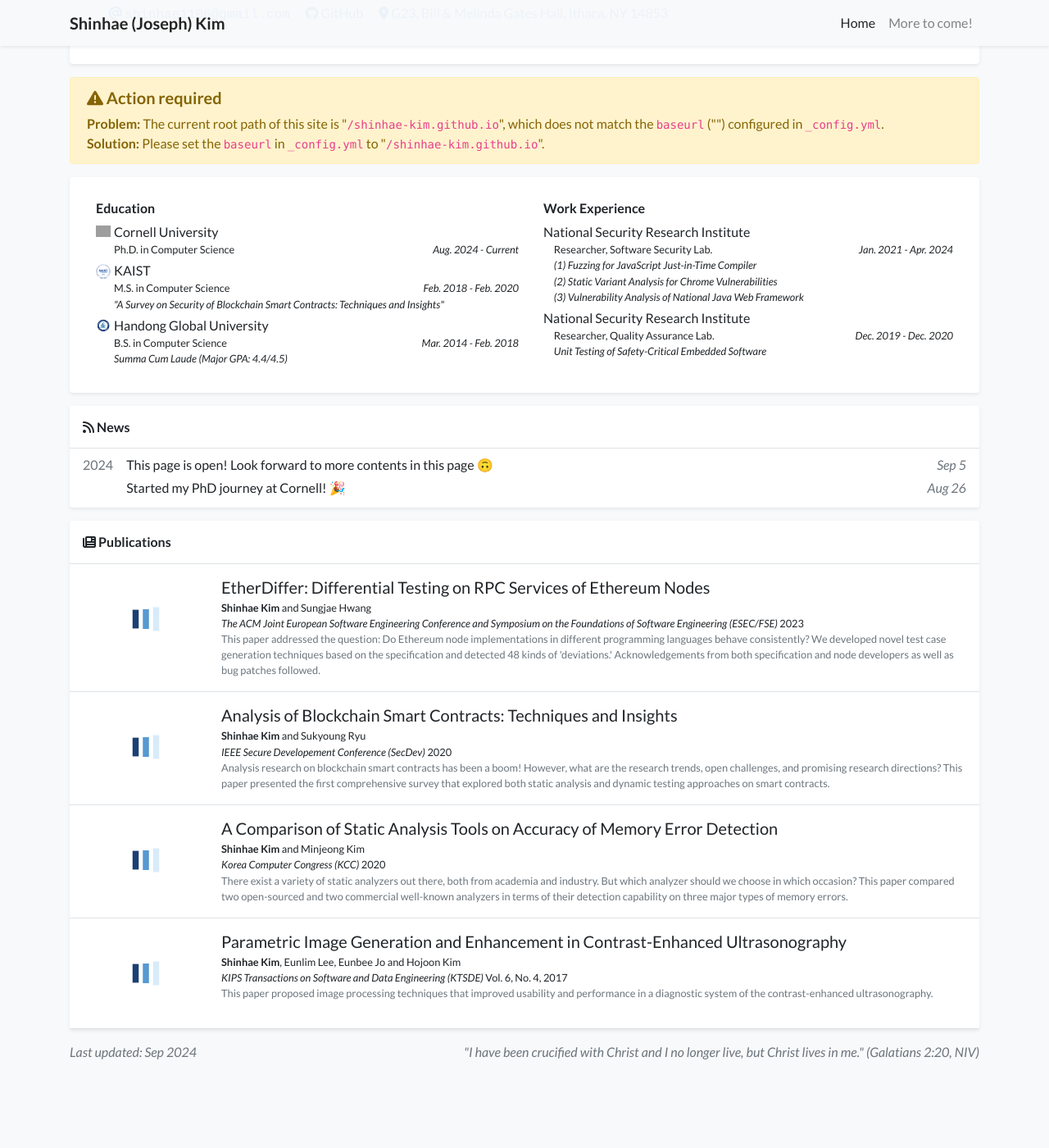
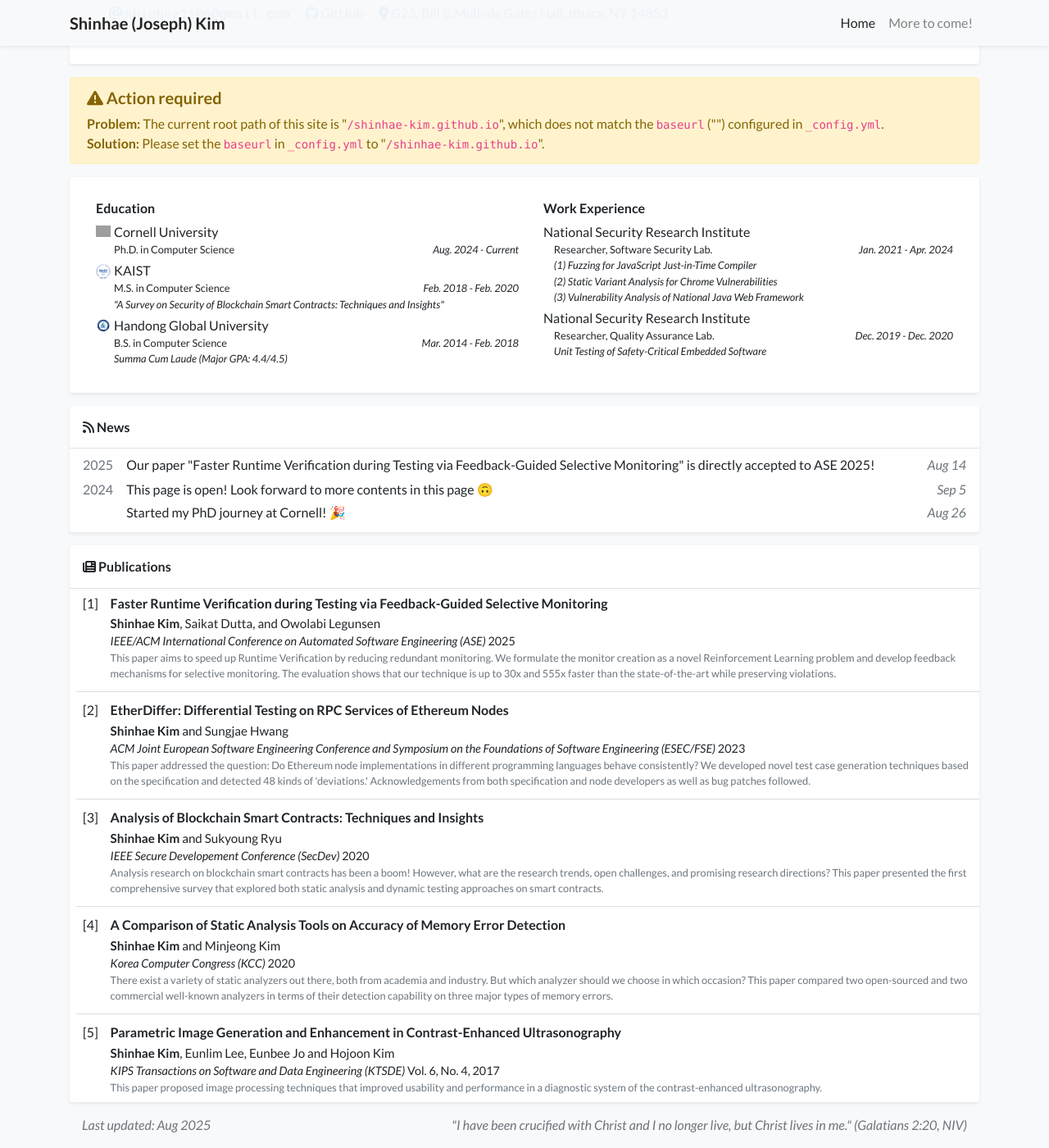
Before and after one commit to shinhae-kim/shinhae-kim.github.io, a Jekyll site: the page index.html, which Jekyll copies as it is, in a window 1280 px wide and 1400 px high, scrolled down 485 px. Shown: the whole window at 82% size. Built offline with Jekyll 4.4.1, drawn with Linux system fonts in a browser that asks for light colours; a style sheet for code colours, icons or effects is not loaded; before the commit the page ends 1796 px from its top, so only the background shows below that; grey boxes are pictures that could not be loaded.

Commit message:
added ase25 paper

```diff
--- a/index.html
+++ b/index.html
@@ -108,9 +108,6 @@ Excited to start a PhD journey! Hope more things to come in this page!
     </div>
 </div>
 
-
-
-
 <div id="url-debug-message" class="row mt-3 d-none">
     <div class="col">
         <div class="alert alert-warning my-0" role="alert">
@@ -135,8 +132,6 @@ document.querySelectorAll(".root-path-text").forEach(function(element){
     element.textContent = striped_pathname;
 });
 </script>
-
-
 
 <div class="row mt-3">
     <div class="col">
@@ -251,38 +246,36 @@ document.querySelectorAll(".root-path-text").forEach(function(element){
     </div>
 </div>
 
-
-
-
-
-
 <div class="my-3 bg-white shadow-sm rounded-sm">
 <h6 class="p-3 mb-0 border-bottom border-gray"><i class="fas fa-rss"></i> News</h6>
 <div class="px-3 pb-1">
 
-        <div class="media py-1 ">
+<div class="media py-1" style="margin-bottom: -10px; padding-bottom: 0;">
+  <div class="mr-3 text-muted my-1" style="margin-bottom: 0; padding-bottom: 0;">2025</div>
+  <div class="media-body">
+    <div class="my-1 d-flex" style="margin-bottom: 0; padding-bottom: 0;">
+      <div>Our paper "Faster Runtime Verification during Testing via Feedback-Guided Selective Monitoring" is directly accepted to ASE 2025!</div>
+      <div class="ml-auto mt-auto text-muted no-break"><i>Aug 14</i></div>
+    </div>
+  </div>
+</div> <!-- end of 2025 -->
 
-            <div class="mr-3 text-muted my-1">2024</div>
+<div class="media py-1" style="margin-top: 0; padding-top: 0;">
+  <div class="mr-3 text-muted my-1" style="margin-top: 0; padding-top: 0;">2024</div>
   <div class="media-body">
-
-                <div class="my-1 d-flex">
+    <div class="my-1 d-flex" style="margin-top: 0; padding-top: 0;">
       <div>This page is open! Look forward to more contents in this page &#128579;</div>
       <div class="ml-auto mt-auto text-muted no-break"><i>Sep 5</i></div>
     </div>
-
     <div class="my-1 d-flex">
       <div>Started my PhD journey at Cornell! &#127881;</div>
       <div class="ml-auto mt-auto text-muted no-break"><i>Aug 26</i></div>
     </div>
   </div>
-        </div>
+</div> <!-- end of 2024 -->
 
 </div>
 </div>
-
-
-
-
 
 
 
@@ -292,65 +285,100 @@ document.querySelectorAll(".root-path-text").forEach(function(element){
     </h6>
 
 
-<div class="d-md-block">
-    <div class="row no-gutters border-bottom border-gray"><div class="col-md-3 col-xl-2 mb-md-0 p-md-3">
-            <img data-src="/assets/images/covers/paper4.png" alt="fse23" class="lazy w-100 rounded-sm" src="/assets/images/empty_300x200.png">
-        </div>
-        <div class="col-md-9 col-xl-10 p-3 pl-md-0"><h5 class="mt-0 mb-1 font-weight-normal">EtherDiffer: Differential Testing on RPC Services of Ethereum Nodes</h5>
-            <p class="mt-0 mb-0 small"><span class="text-body">
-            <strong>Shinhae Kim</strong> and <span class="text-body"> Sungjae Hwang </span></p>
-            <p class="mt-0 mb-0 small"><i>The ACM Joint European Software Engineering Conference and Symposium on the Foundations of Software Engineering (ESEC/FSE)</i> 2023</p>
-            <p class="mt-0 mb-0 small text-muted">This paper addressed the question: Do Ethereum node implementations in different programming languages behave consistently? We developed novel test case generation techniques based on the specification and detected 48 kinds of 'deviations.' Acknowledgements from both specification and node developers as well as bug patches followed.</p>
+<div class="d-md-block ml-2">
+  <div class="col-12 p-2 pl-2">
+    <h6 class="mt-0 mb-1" style="font-size: 1rem; font-weight: 600;">
+      <span style="display: inline-block; width: 2.1rem; font-weight: normal;">[1]</span>Faster Runtime Verification during Testing via Feedback-Guided Selective Monitoring
+    </h6>
+    <div style="padding-left: 2.1rem;">
+      <p class="mt-0 mb-0 small" style="font-size: 0.95rem;">
+        <strong>Shinhae Kim</strong>, <span class="text-body">Saikat Dutta</span>, and <span class="text-body">Owolabi Legunsen</span>
+      </p>
+      <p class="mt-0 mb-0 small" style="font-size: 0.9rem;">
+        <i style="font-weight: 450;">IEEE/ACM International Conference on Automated Software Engineering (ASE)</i> 2025
+      </p>
+      <p class="mt-0 mb-0 small text-muted">
+        This paper aims to speed up Runtime Verification by reducing redundant monitoring. We formulate the monitor creation as a novel Reinforcement Learning problem and develop feedback mechanisms for selective monitoring. The evaluation shows that our technique is up to 30x and 555x faster than the state-of-the-art while preserving violations.
+      </p>
     </div>
   </div>
 </div>
 
-
-<div class="d-md-block">
-    <div class="row no-gutters border-bottom border-gray"><div class="col-md-3 col-xl-2 mb-md-0 p-md-3">
-            <img data-src="/assets/images/covers/paper3.png" alt="secdev20" class="lazy w-100 rounded-sm" src="/assets/images/empty_300x200.png">
-        </div>
-        <div class="col-md-9 col-xl-10 p-3 pl-md-0"><h5 class="mt-0 mb-1 font-weight-normal">Analysis of Blockchain Smart Contracts: Techniques and Insights</h5>
-            <p class="mt-0 mb-0 small"><span class="text-body">
-            <strong>Shinhae Kim</strong> and <span class="text-body"> Sukyoung Ryu </span></p>
-            <p class="mt-0 mb-0 small"><i>IEEE Secure Developement Conference (SecDev) </i> 2020 </p>
-            <p class="mt-0 mb-0 small text-muted">Analysis research on blockchain smart contracts has been a boom! However, what are the research trends, open challenges, and promising research directions? This paper presented the first comprehensive survey that explored both static analysis and dynamic testing approaches on smart contracts.</p>
+<div class="d-md-block ml-2" style="border-top: 1px solid #ddd; margin-top: 0.25rem; padding-top: 0.25rem;">
+  <div class="col-12 p-2 pl-2">
+    <h6 class="mt-0 mb-1" style="font-size: 1rem; font-weight: 600;">
+      <span style="display: inline-block; width: 2.1rem; font-weight: normal;">[2]</span>EtherDiffer: Differential Testing on RPC Services of Ethereum Nodes
+    </h6>
+    <div style="padding-left: 2.1rem;">
+      <p class="mt-0 mb-0 small" style="font-size: 0.95rem;">
+        <strong>Shinhae Kim</strong> and <span class="text-body">Sungjae Hwang</span>
+      </p>
+      <p class="mt-0 mb-0 small" style="font-size: 0.9rem;">
+        <i style="font-weight: 450;">ACM Joint European Software Engineering Conference and Symposium on the Foundations of Software Engineering (ESEC/FSE)</i> 2023
+      </p>
+      <p class="mt-0 mb-0 small text-muted">
+        This paper addressed the question: Do Ethereum node implementations in different programming languages behave consistently? We developed novel test case generation techniques based on the specification and detected 48 kinds of 'deviations.' Acknowledgements from both specification and node developers as well as bug patches followed.
+      </p>
     </div>
   </div>
 </div>
 
-
-<div class="d-md-block">
-    <div class="row no-gutters border-bottom border-gray"><div class="col-md-3 col-xl-2 mb-md-0 p-md-3">
-            <img data-src="/assets/images/covers/paper2.png" alt="kcc20" class="lazy w-100 rounded-sm" src="/assets/images/empty_300x200.png">
-        </div>
-        <div class="col-md-9 col-xl-10 p-3 pl-md-0"><h5 class="mt-0 mb-1 font-weight-normal">A Comparison of Static Analysis Tools on Accuracy of Memory Error Detection</h5>
-            <p class="mt-0 mb-0 small"><span class="text-body">
-            <strong>Shinhae Kim</strong> and <span class="text-body"> Minjeong Kim </span></p>
-            <p class="mt-0 mb-0 small"><i>Korea Computer Congress (KCC) </i> 2020 </p>
-            <p class="mt-0 mb-0 small text-muted">There exist a variety of static analyzers out there, both from academia and industry. But which analyzer should we choose in which occasion? This paper compared two open-sourced and two commercial well-known analyzers in terms of their detection capability on three major types of memory errors.</p>
+<div class="d-md-block ml-2" style="border-top: 1px solid #ddd; margin-top: 0.25rem; padding-top: 0.25rem;">
+  <div class="col-12 p-2 pl-2">
+    <h6 class="mt-0 mb-1" style="font-size: 1rem; font-weight: 600;">
+      <span style="display: inline-block; width: 2.1rem; font-weight: normal;">[3]</span>Analysis of Blockchain Smart Contracts: Techniques and Insights
+    </h6>
+    <div style="padding-left: 2.1rem;">
+      <p class="mt-0 mb-0 small" style="font-size: 0.95rem;">
+        <strong>Shinhae Kim</strong> and <span class="text-body">Sukyoung Ryu</span>
+      </p>
+      <p class="mt-0 mb-0 small" style="font-size: 0.9rem;">
+        <i style="font-weight: 450;">IEEE Secure Developement Conference (SecDev)</i> 2020
+      </p>
+      <p class="mt-0 mb-0 small text-muted">
+        Analysis research on blockchain smart contracts has been a boom! However, what are the research trends, open challenges, and promising research directions? This paper presented the first comprehensive survey that explored both static analysis and dynamic testing approaches on smart contracts.
+      </p>
     </div>
   </div>
 </div>
 
-
-<div class="d-md-block">
-    <div class="row no-gutters border-bottom border-gray"><div class="col-md-3 col-xl-2 mb-md-0 p-md-3">
-            <img data-src="/assets/images/covers/paper1.png" alt="ktsde17" class="lazy w-100 rounded-sm" src="/assets/images/empty_300x200.png">
-        </div>
-        <div class="col-md-9 col-xl-10 p-3 pl-md-0"><h5 class="mt-0 mb-1 font-weight-normal">Parametric Image Generation and Enhancement in Contrast-Enhanced Ultrasonography</h5>
-            <p class="mt-0 mb-0 small"><span class="text-body">
-            <strong>Shinhae Kim</strong>, <span class="text-body"> Eunlim Lee</span>, <span class="text-body"> Eunbee Jo</span> and <span class="text-body"> Hojoon Kim </span></p>
-            <p class="mt-0 mb-0 small"><i>KIPS Transactions on Software and Data Engineering (KTSDE)</i> Vol. 6, No. 4, 2017 </p>
-            <p class="mt-0 mb-0 small text-muted">This paper proposed image processing techniques that improved usability and performance in a diagnostic system of the contrast-enhanced ultrasonography.</p>
+<div class="d-md-block ml-2" style="border-top: 1px solid #ddd; margin-top: 0.25rem; padding-top: 0.25rem;">
+  <div class="col-12 p-2 pl-2">
+    <h6 class="mt-0 mb-1" style="font-size: 1rem; font-weight: 600;">
+      <span style="display: inline-block; width: 2.1rem; font-weight: normal;">[4]</span>A Comparison of Static Analysis Tools on Accuracy of Memory Error Detection
+    </h6>
+    <div style="padding-left: 2.1rem;">
+      <p class="mt-0 mb-0 small" style="font-size: 0.95rem;">
+        <strong>Shinhae Kim</strong> and <span class="text-body">Minjeong Kim</span>
+      </p>
+      <p class="mt-0 mb-0 small" style="font-size: 0.9rem;">
+        <i style="font-weight: 450;">Korea Computer Congress (KCC)</i> 2020
+      </p>
+      <p class="mt-0 mb-0 small text-muted">
+        There exist a variety of static analyzers out there, both from academia and industry. But which analyzer should we choose in which occasion? This paper compared two open-sourced and two commercial well-known analyzers in terms of their detection capability on three major types of memory errors.
+      </p>
     </div>
   </div>
 </div>
 
-
+<div class="d-md-block ml-2" style="border-top: 1px solid #ddd; margin-top: 0.25rem; padding-top: 0.25rem;">
+  <div class="col-12 p-2 pl-2">
+    <h6 class="mt-0 mb-1" style="font-size: 1rem; font-weight: 600;">
+      <span style="display: inline-block; width: 2.1rem; font-weight: normal;">[5]</span>Parametric Image Generation and Enhancement in Contrast-Enhanced Ultrasonography
+    </h6>
+    <div style="padding-left: 2.1rem;">
+      <p class="mt-0 mb-0 small" style="font-size: 0.95rem;">
+        <strong>Shinhae Kim</strong>, <span class="text-body">Eunlim Lee</span>, <span class="text-body">Eunbee Jo</span> and <span class="text-body">Hojoon Kim</span>
+      </p>
+      <p class="mt-0 mb-0 small" style="font-size: 0.9rem;">
+        <i style="font-weight: 450;">KIPS Transactions on Software and Data Engineering (KTSDE)</i> Vol. 6, No. 4, 2017
+      </p>
+      <p class="mt-0 mb-0 small text-muted">
+        This paper proposed image processing techniques that improved usability and performance in a diagnostic system of the contrast-enhanced ultrasonography.
+      </p>
     </div>
-
-
+  </div>
+</div>
 
 
 </div>
@@ -359,7 +387,7 @@ document.querySelectorAll(".root-path-text").forEach(function(element){
         <div class="row my-3">
             <div class="col-3">
                 <div class="text-muted">
-                    <i>Last updated: Sep 2024</i>
+                    <i>Last updated: Aug 2025</i>
                 </div>
             </div>
             <div class="col-9">
```
Lines whose indentation alone changed are shown as unchanged.
